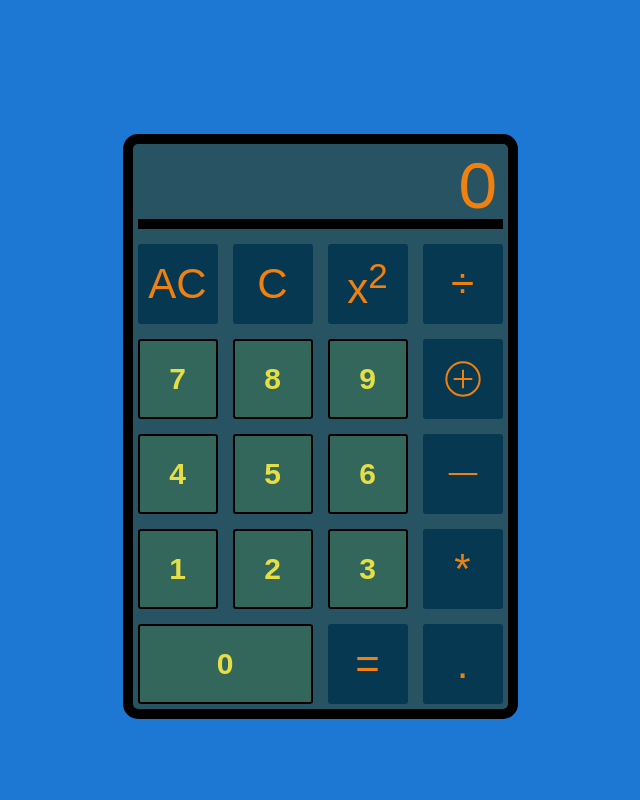
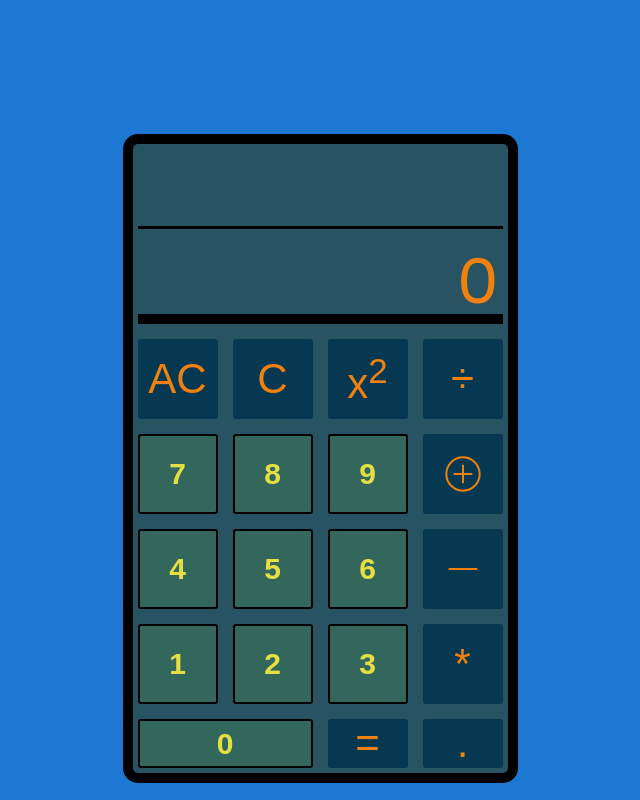
Before and after one commit to kosbys/Calculator, a plain HTML site: page index.html in a window 1280 px wide. Shown: the whole page, without its empty margins (320-960 px from the left). Drawn offline with Linux system fonts and the light colour scheme.

Commit message:
Add mini display

```diff
--- a/index.html
+++ b/index.html
@@ -10,6 +10,7 @@
   </head>
   <body>
     <div class="container">
+        <div class="display-mini"></div>
       <div class="display">0</div>
       <button value="clear" class="operator">AC</button>
       <button value="delete" class="operator">C</button>
--- a/style.css
+++ b/style.css
@@ -32,6 +32,15 @@ button {
   font-size: 60px;
   color: #f0810f;
   padding-right: 5px;
+}
+
+.display-mini {
+    text-align: right;
+    border-bottom: 3px solid black;
+    grid-column: 1 / span 4;
+    font-size: 30px;
+    color: #f0810f;
+    padding-right: 5px;
 }
 
 .zero {
```
